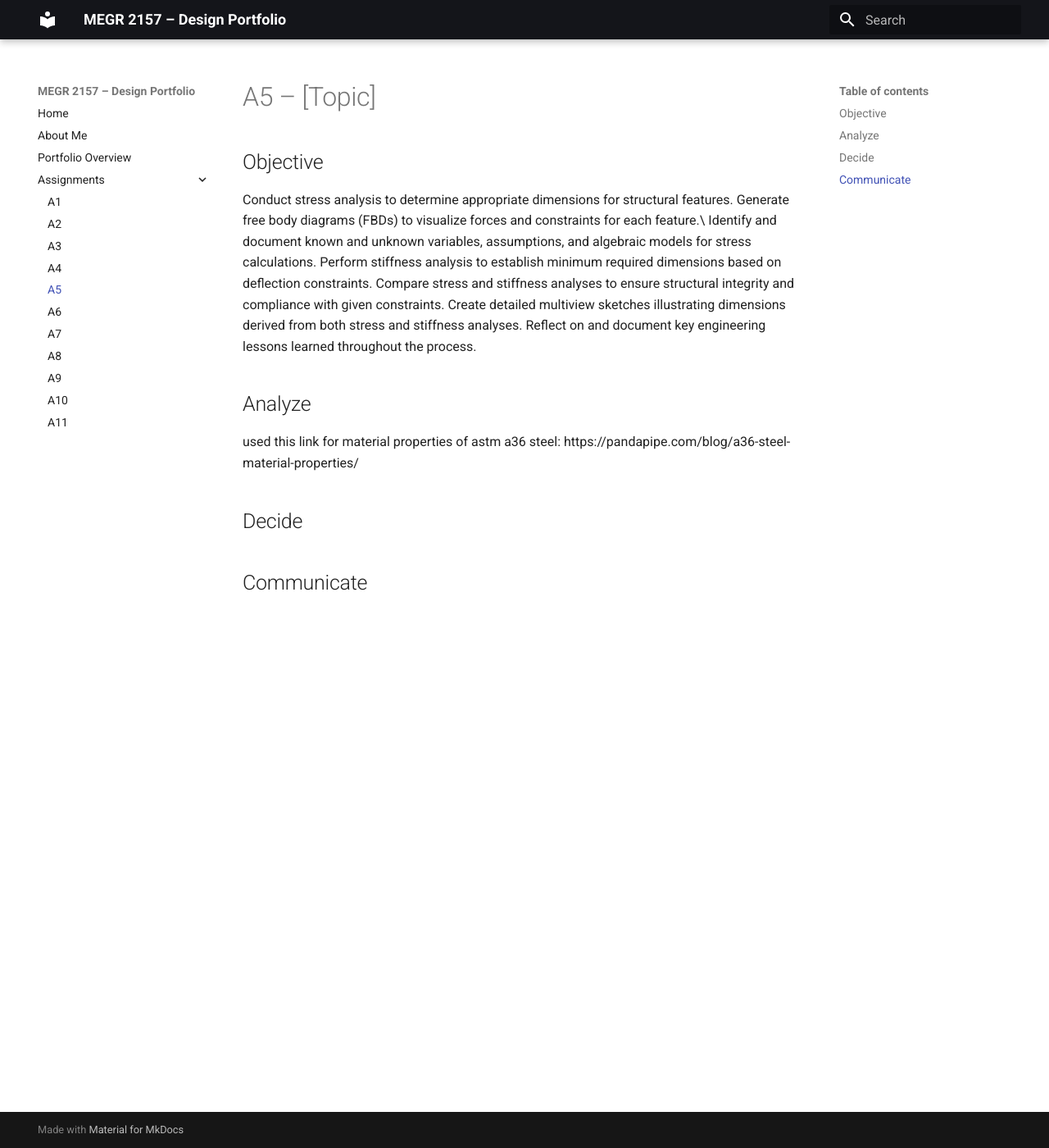
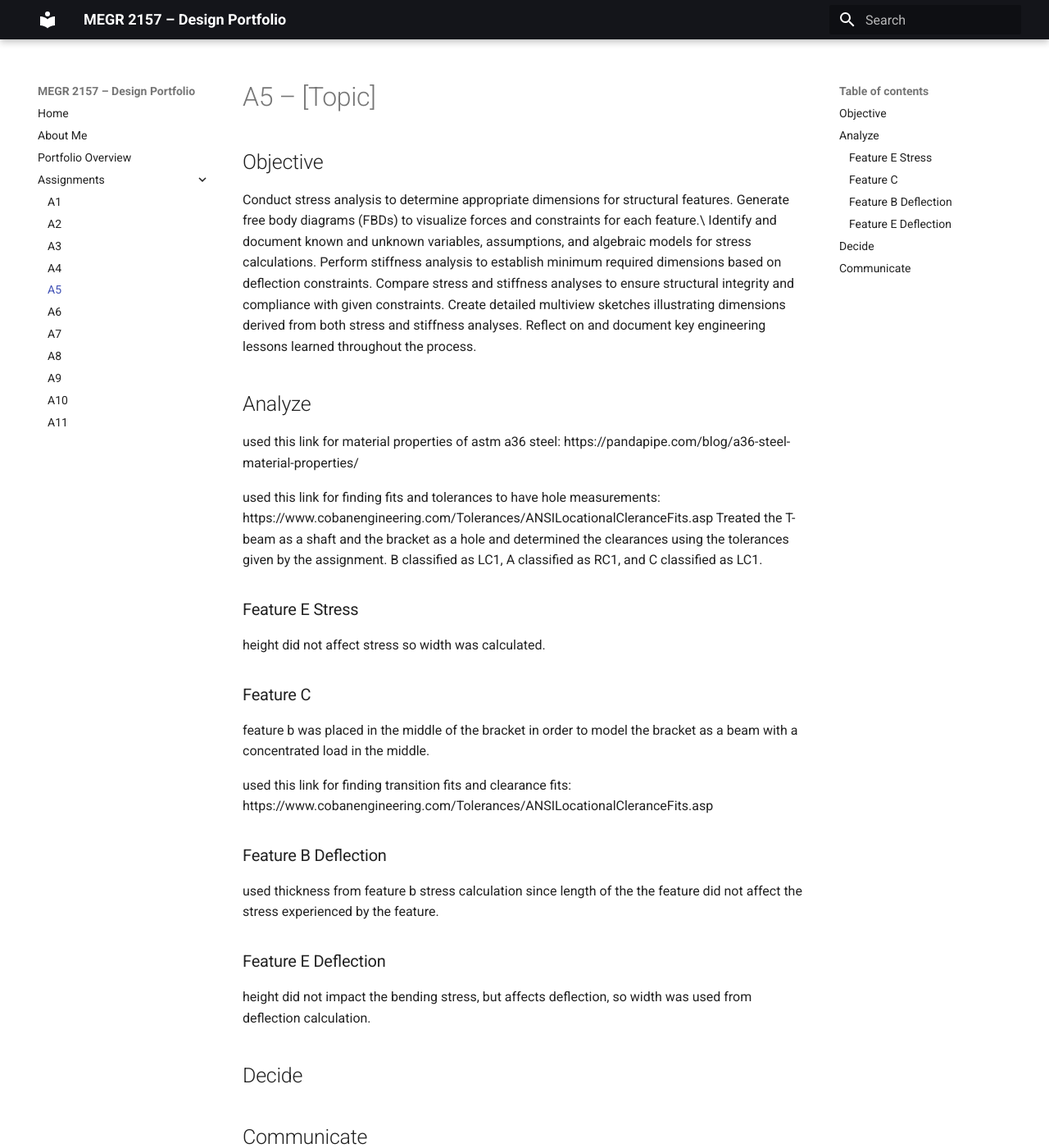
Before and after one commit to mbsibelius/megr2156-portfolio-mbs, an MkDocs documentation site: the page built from docs/assignments/A05/index.md, in a window 1280 px wide and 1400 px high. Shown: the whole window at 82% size. Built offline with MkDocs 1.6.1 and Material for MkDocs 9.7.7, drawn with Linux system fonts in a browser that asks for light colours.

Commit message:
Update index.md with analysis and calculations
Added links for material properties and tolerances, and detailed calculations for features B, C, and E regarding stress and deflection.

```diff
--- a/docs/assignments/A05/index.md
+++ b/docs/assignments/A05/index.md
@@ -12,6 +12,25 @@ Reflect on and document key engineering lessons learned throughout the process.
 ## Analyze
 used this link for material properties of astm a36 steel: https://pandapipe.com/blog/a36-steel-material-properties/
 
+used this link for finding fits and tolerances to have hole measurements: https://www.cobanengineering.com/Tolerances/ANSILocationalCleranceFits.asp
+Treated the T- beam as a shaft and the bracket as a hole and determined the clearances using the tolerances given by the assignment. B classified as LC1, A classified as RC1, and C classified as LC1.
+
+### Feature E Stress
+height did not affect stress so width was calculated.
+
+
+### Feature C
+feature b was placed in the middle of the bracket in order to model the bracket as a beam with a concentrated load in the middle.
+
+used this link for finding transition fits and clearance fits: https://www.cobanengineering.com/Tolerances/ANSILocationalCleranceFits.asp
+
+
+
+### Feature B Deflection
+used thickness from feature b stress calculation since length of the the feature did not affect the stress experienced by the feature.
+
+### Feature E Deflection
+height did not impact the bending stress, but affects deflection, so width was used from deflection calculation.
 
 ## Decide
 
```
